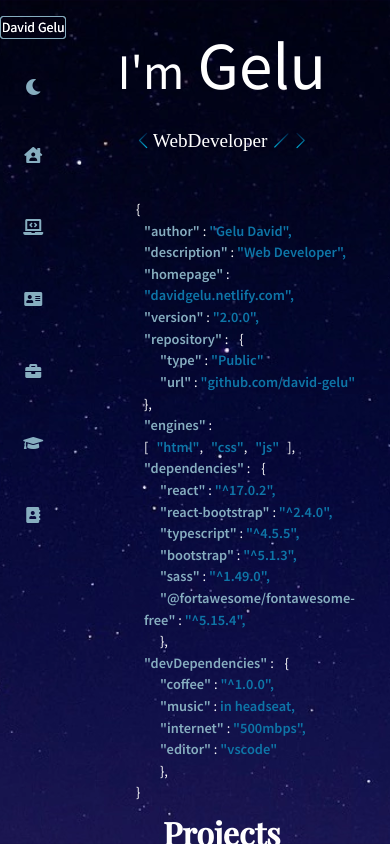
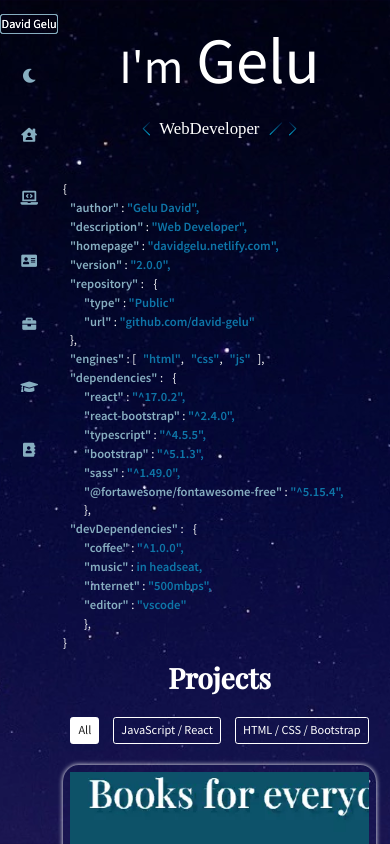
Before and after one commit to david-gelu/react-portfolio, a React (Create React App) app: page /#main in a window 390 px wide. Shown: the top 844 px of the page. Built offline with nearby package versions, Linux system fonts and the light colour scheme.

Commit message:
fixsome stylings

```diff
--- a/src/assets/_home.scss
+++ b/src/assets/_home.scss
@@ -8,7 +8,7 @@
   gap: 2em;
   &-name-div {
     width: 60%;
-    padding: 0.5em 1em 0.5em;
+    padding: 0.5em 0;
     text-align: center;
     margin-top: 9em;
     font-family: serif;
@@ -41,7 +41,8 @@
 }
 
 .show-text {
-  width: 12ch;
+  width: 13ch;
+  // min-width: 15ch;
   animation: typing 2s steps(12, end);
   white-space: nowrap;
   overflow: hidden;
@@ -59,8 +60,12 @@
 .key {
   color: $key-color;
   font-weight: 600;
+  word-break: break-all;
+  overflow-wrap: break-word;
 }
 .property {
   font-weight: 600;
   color: $property-color;
+  word-break: break-all;
+  overflow-wrap: break-word;
 }
--- a/src/assets/_m-q.scss
+++ b/src/assets/_m-q.scss
@@ -14,22 +14,24 @@
 
 @media screen and (max-width: 767px) {
   html {
-    font-size: 16px;
+    font-size: 14px;
   }
 
   .btn-name {
     font-size: 0.875rem;
   }
   main {
-    width: 85vw;
+    width: auto;
     margin: 0.5rem auto 0.5rem 3.5em;
-    padding-inline: 2em;
   }
   .main {
     flex-direction: column;
     .main-name-div {
       margin-top: 1em;
       width: auto;
+    }
+    .obj-info {
+      margin-left: 0;
     }
   }
   .professional {
```
